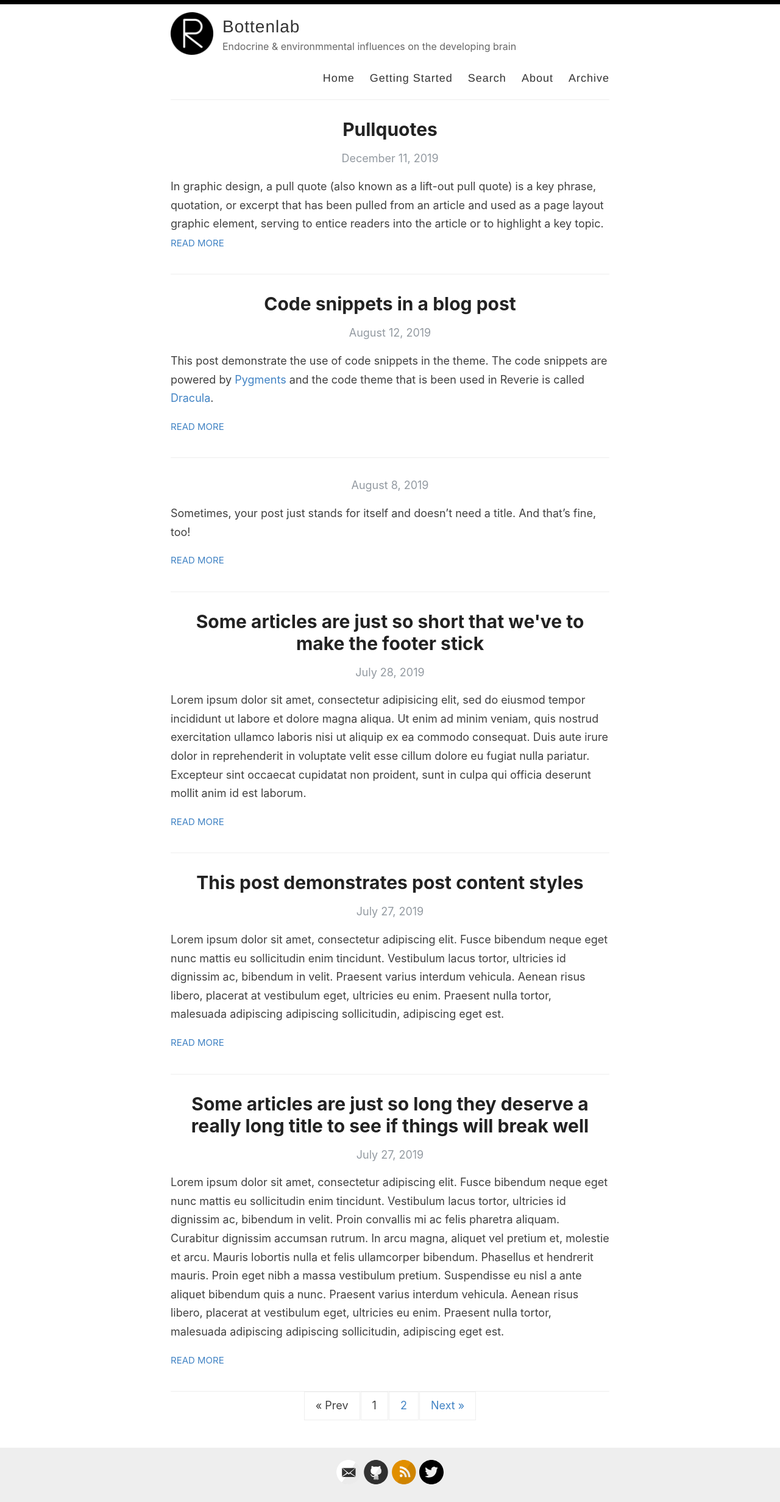
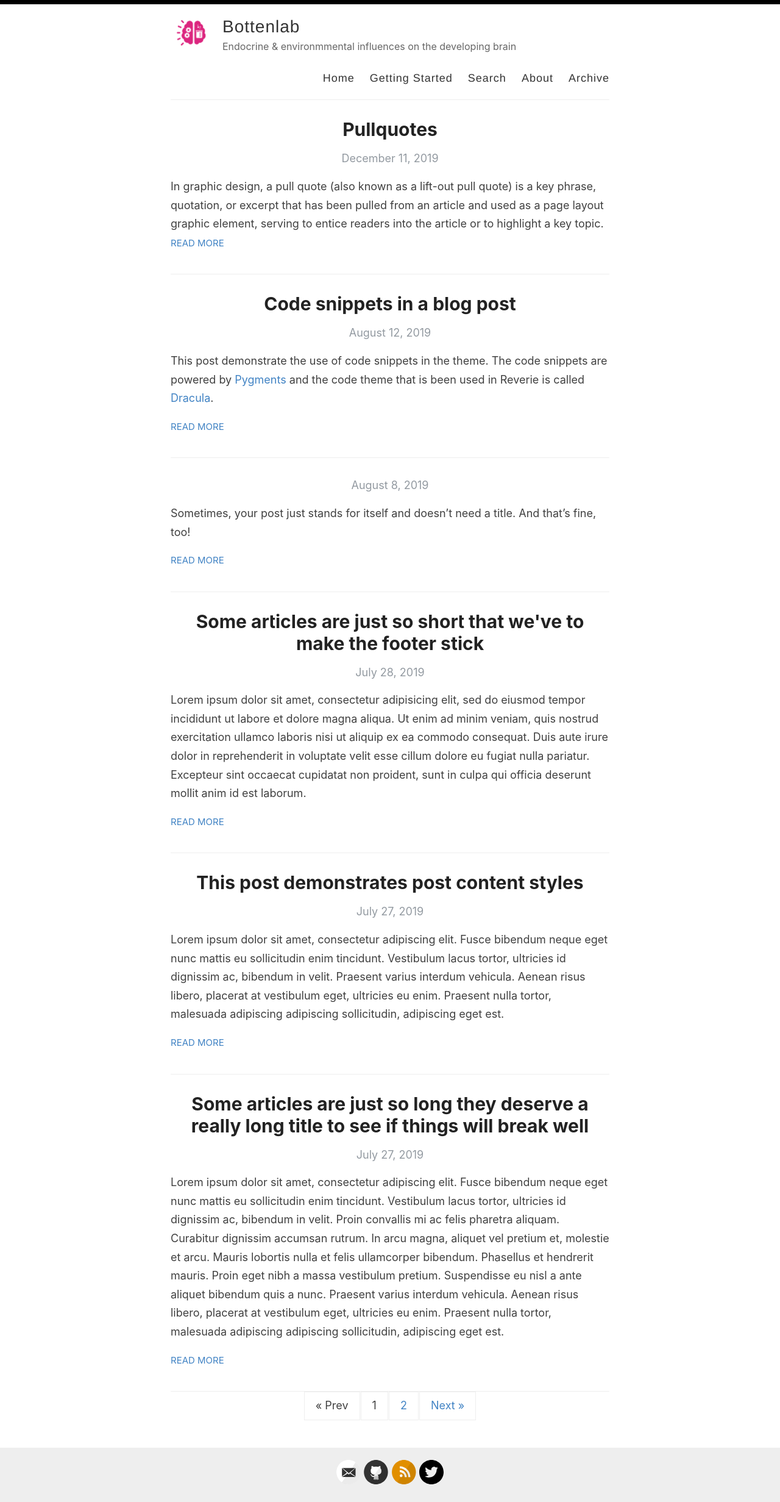
Before and after one commit to Bottenlab/bottenlab.github.io, a Jekyll site: the page built from index.html, in a window 1280 px wide. Shown: the whole page at 61% size. Built offline with Jekyll 4.4.1, drawn with Linux system fonts in a browser that asks for light colours; the list of posts is cut into pages by our own code.

Commit message:
Update _config.yml

```diff
--- a/_config.yml
+++ b/_config.yml
@@ -12,7 +12,7 @@ author: Katie Bottenhorn
 description: Endocrine & environmmental influences on the developing brain
 
 # URL of your avatar or profile pic (you could use your GitHub profile pic)
-avatar: /images/reverie.png
+avatar: /images/bottenlab_logo5.png
 
 #
 # Flags below are optional
```
